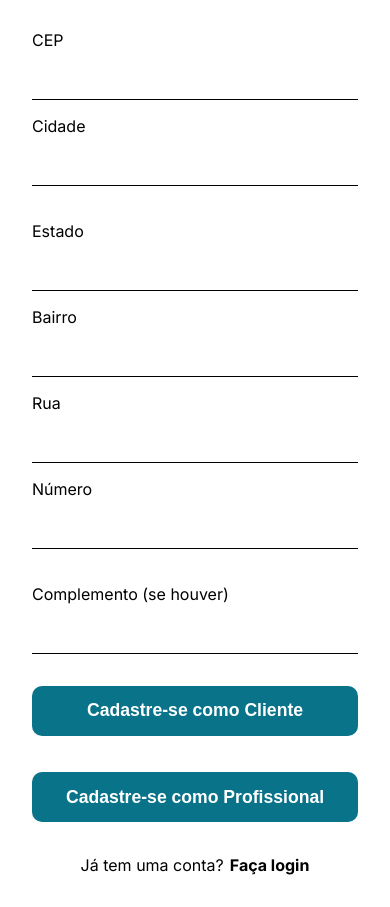
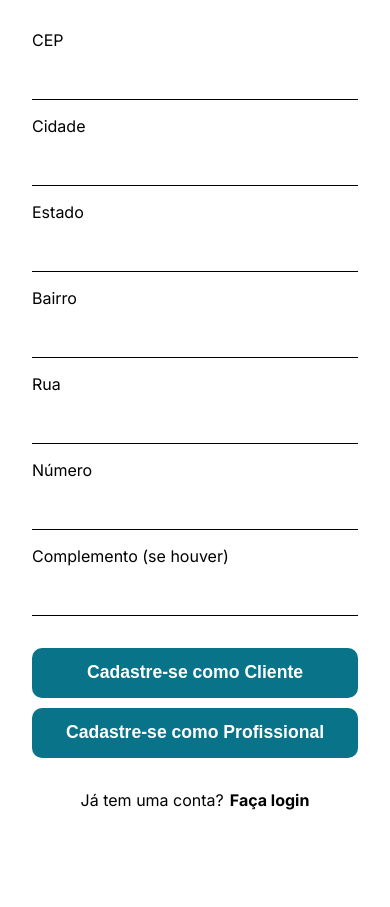
Before and after one commit to srmt03/web-petsaude-tcc, a plain HTML site: page assets/html/localizacao.html in a window 390 px wide. Shown: the part 131-1038 px from the top of the page. After the commit the page ends 973 px from the top, so only its background shows below. Drawn offline with Linux system fonts and the light colour scheme.

Commit message:
teste mobile

```diff
--- a/assets/css/cadastro.css
+++ b/assets/css/cadastro.css
@@ -119,6 +119,7 @@ label input{
     width: 100%;
     border-bottom: 1px solid black;
 }
+/* ERROR */
 .form-group{
     display: flex;
     justify-content: space-between;
@@ -279,6 +280,7 @@ label input{
         font-size: 1rem;
         height: 50px;
     }
+    /* ERROR */
     .form-group{
         flex-direction: column;
         gap: 16px;
--- a/assets/css/localizacao.css
+++ b/assets/css/localizacao.css
@@ -94,8 +94,10 @@ label input{
     width: 100%;
     border-bottom: 1px solid black;
 }
+/* ERROR */
 .form-group{
     display: flex;
+    justify-content: space-between;
     width: 100%;
     gap: 35px;
 }
@@ -258,16 +260,19 @@ label input{
     }
     .form-group{
         flex-direction: column;
+        gap: 16px;
     }
     /* CONTEINER DOS BOTÕES */
     .user{
         width: 100%;
         flex-direction: column;
+        margin-top: 5%;
+        gap: 10px;
     }
     /** Botão de Cadastro **/
     .register-button{
         width: 100%;
-        margin-top: 5%;
+        margin-top: 0;
     }
     /* FAZER LOGIN */
     .text-login{
```
Also changed, not shown: assets/html/cadastro.html (+2 -2 lines).
